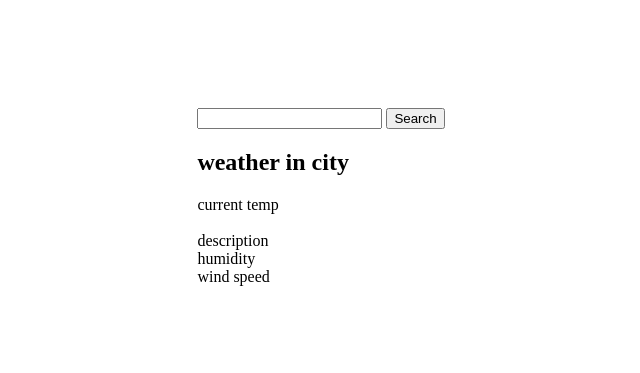
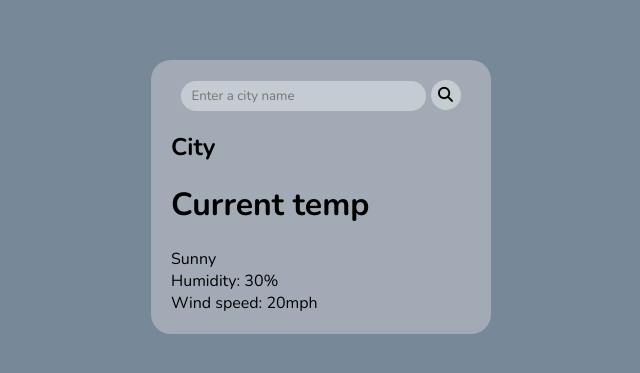
Before and after one commit to jesvica/weather-app, a plain HTML site: page index.html in a window 1280 px wide. Shown: the part 203-576 px from the top of the page, without its empty margins (319-959 px from the left). Drawn offline with nearby package versions, Linux system fonts and the light colour scheme.

Commit message:
added styling and api key

```diff
--- a/index.html
+++ b/index.html
@@ -4,23 +4,24 @@
     <meta charset="UTF-8">
     <meta http-equiv="X-UA-Compatible" content="IE=edge">
     <meta name="viewport" content="width=device-width, initial-scale=1.0">
+    <link rel="stylesheet" href="https://cdnjs.cloudflare.com/ajax/libs/font-awesome/6.4.0/css/all.min.css" integrity="sha512-iecdLmaskl7CVkqkXNQ/ZH/XLlvWZOJyj7Yy7tcenmpD1ypASozpmT/E0iPtmFIB46ZmdtAc9eNBvH0H/ZpiBw==" crossorigin="anonymous" referrerpolicy="no-referrer" />
     <link rel="stylesheet" href="styles.css">
     <title>Weather App</title>
 </head>
 <body>
     <div class="container">
         <div class="search">
-            <input type="text" class="searchbar">
-            <button>Search</button>
+            <input type="text" class="searchbar" placeholder="Enter a city name">
+            <button><i class="fa-solid fa-magnifying-glass"></i></button>
         </div>
 
     <div class="weather">
-        <h2 class="city">weather in city</h2>
-        <div class="temperature">current temp</div>
+        <h2 class="city">City</h2>
+        <h1 class="temperature">Current temp</h1>
         <img src="" alt="" class="icon">
-        <div class="description">description</div>
-        <div class="humidity">humidity</div>
-        <div class="wind">wind speed</div>
+        <div class="description">Sunny</div>
+        <div class="humidity">Humidity: 30%</div>
+        <div class="wind">Wind speed: 20mph</div>
     </div>
     </div>
     <script src="main.js"></script>
--- a/main.js
+++ b/main.js
@@ -0,0 +1,4 @@
+let weather = {
+    "apikey": "2592afda45e619aa14eba1750cf7f275"
+
+}
--- a/styles.css
+++ b/styles.css
@@ -1,7 +1,63 @@
+@import url('https://fonts.googleapis.com/css2?family=Nunito:wght@400;500;700&display=swap');
+
 body {
     display: flex;
     justify-content: center;
     align-items: center;
     height: 100vh;
     margin: 0;
+    background-color: lightslategray;
+    font-family: 'Nunito', sans-serif;
 }
+
+
+/* Weather Component */
+.container {
+    background-color: rgba(173, 181, 189, 0.8);
+    border-radius: 20px;
+    padding: 20px;
+    width: 100%;
+    max-width: 300px;
+    margin: 30px 30px;
+}
+
+/* Search bar */
+.search {
+    text-align: center;
+}
+
+.searchbar {
+    background-color: rgba(206, 212, 218, 0.8);
+    font-family: 'Nunito', sans-serif;
+    border-radius: 20px;
+    border: none;
+    height: 10px;
+    padding: 10px;
+    width: 75%;
+    outline: none;
+}
+
+.searchbar:active {
+    border: none;
+}
+
+/* Search Button */
+button {
+    background-color: rgba(206, 212, 218, 0.8);
+    font-size: 15px;
+    cursor: pointer;
+    border: none;
+    border-radius: 50%;
+    height: 30px;
+    width: 30px;
+    transition: 0.2s ease-in-out;
+}
+
+button:hover {
+    background-color: #6C757D;
+}
+
+/* Temperature */
+h1{
+    margin: 0;
+}
```
